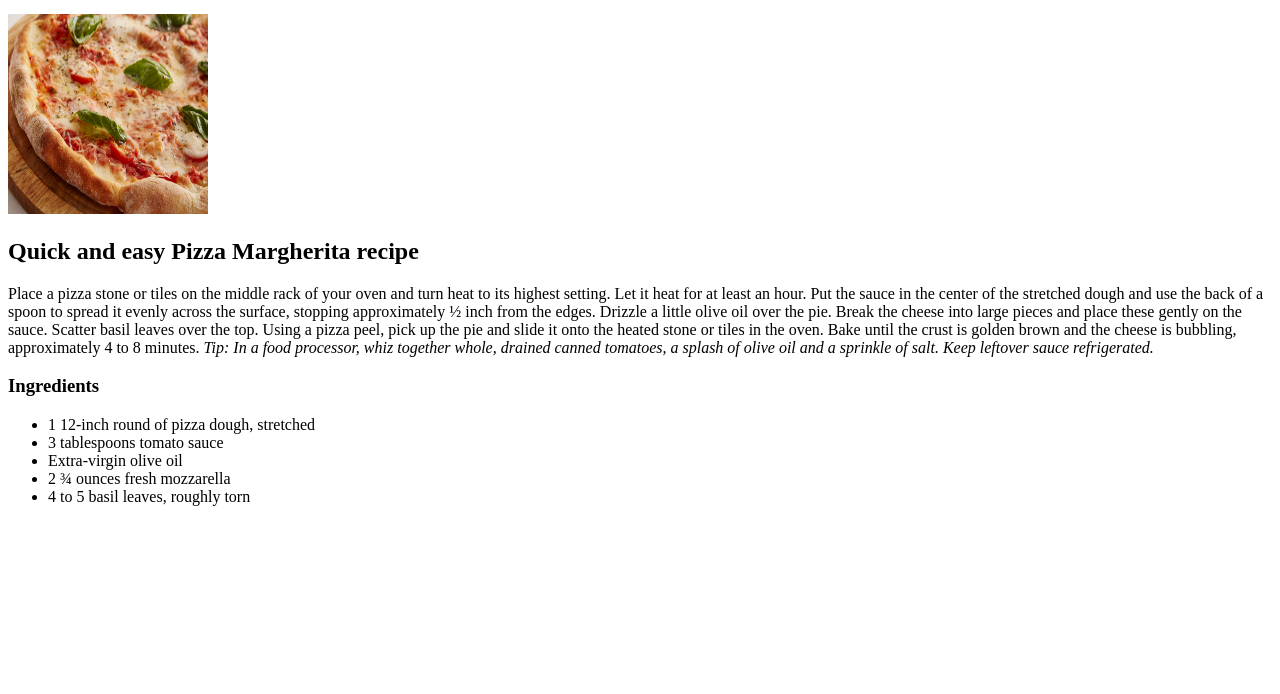
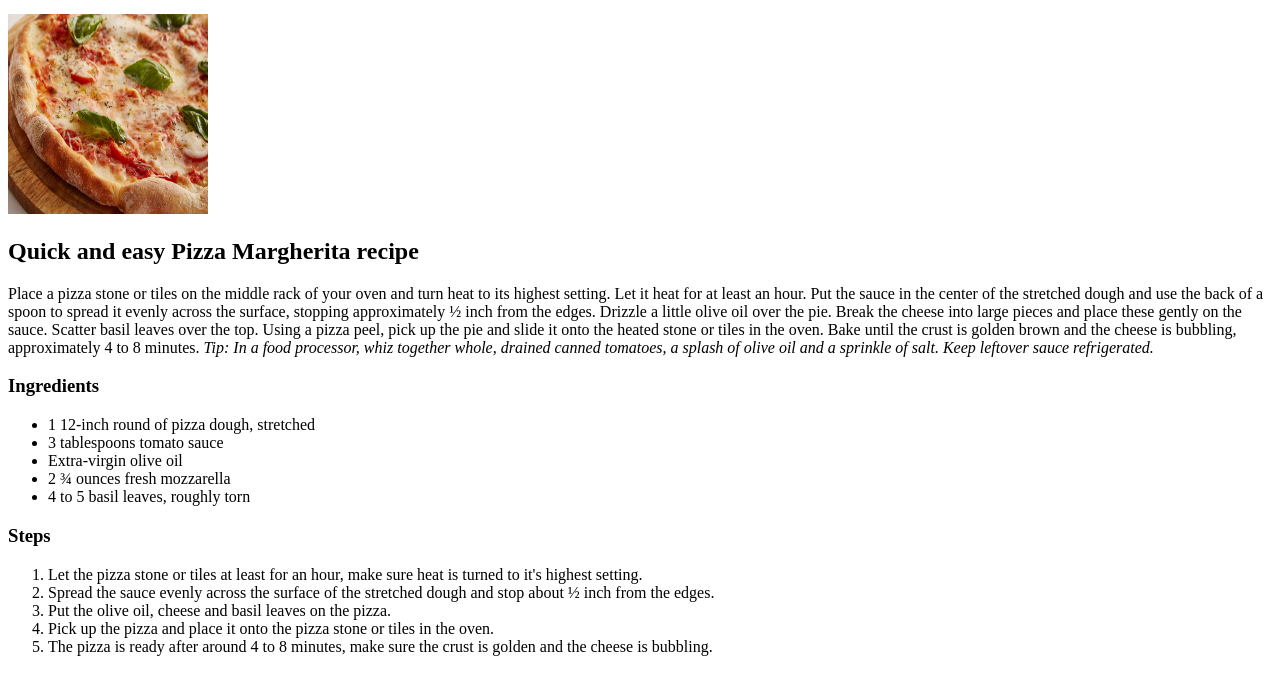
Before and after one commit to lenazelger/odin-recipes, a plain HTML site: page recipes/pizza.html in a window 1280 px wide. Shown: the part 100-794 px from the top of the page. Drawn offline with Linux system fonts and the light colour scheme.

Commit message:
Add third header and ordered list of Steps to follow

```diff
--- a/recipes/pizza.html
+++ b/recipes/pizza.html
@@ -35,5 +35,17 @@
             <li>4 to 5 basil leaves, roughly torn</li>
         </ul>
     </p>
+    <p>
+        <h3>Steps</h3>
+    </p>
+    <p>
+        <ol>
+            <li>Let the pizza stone or tiles at least for an hour, make sure heat is turned to it's highest setting.</li>
+            <li>Spread the sauce evenly across the surface of the stretched dough and stop about ½ inch from the edges.</li>
+            <li>Put the olive oil, cheese and basil leaves on the pizza.</li>
+            <li>Pick up the pizza and place it onto the pizza stone or tiles in the oven.</li>
+            <li>The pizza is ready after around 4 to 8 minutes, make sure the crust is golden and the cheese is bubbling.</li>
+        </ol>
+    </p>
 </body>
 </html>
```
